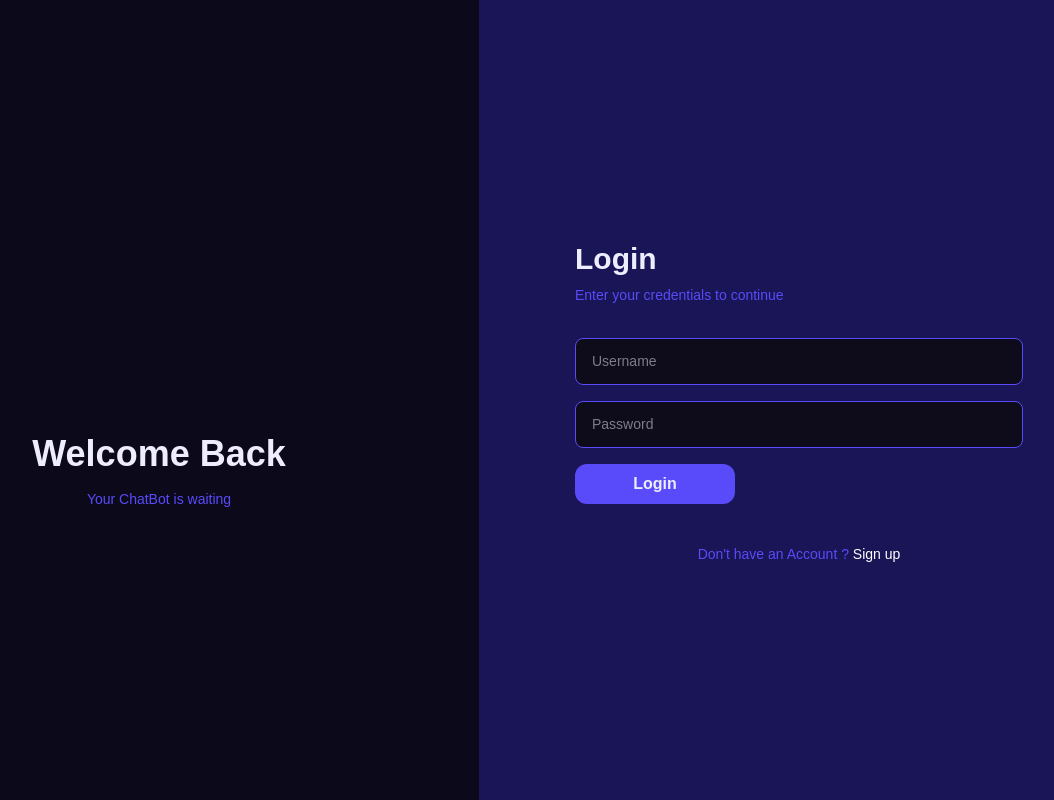
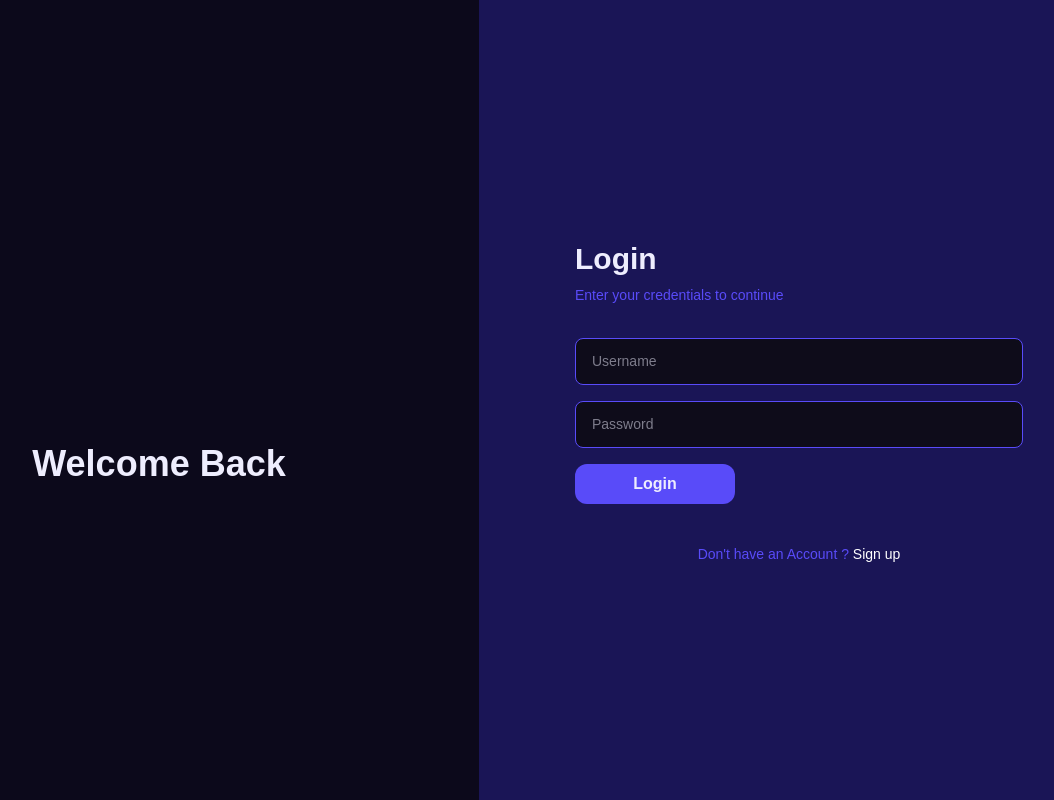
Before and after one commit to CpsPro274/MafiaGame, a React (Vite) app in the folder frontend/: page /login in a window 1280 px wide. Shown: the whole page, without its empty margins (161-1215 px from the left). Built offline with nearby package versions, Linux system fonts and the light colour scheme; grey boxes are pictures that could not be loaded.

Commit message:
Frontend

```diff
--- a/frontend/src/pages/Login.jsx
+++ b/frontend/src/pages/Login.jsx
@@ -138,7 +138,6 @@ function Login() {
                         <AnimatedLogo/>
                     </div>
                     <h1>Welcome Back</h1>
-                    <p>Your ChatBot is waiting</p>
                 </div>
             </div>
             <div className={styles.rightSection}>
--- a/frontend/src/pages/styles/Login.module.css
+++ b/frontend/src/pages/styles/Login.module.css
@@ -49,11 +49,6 @@ body,
   color: #eeedfe;
   font-size: 2.25rem;
   font-weight: 700;
-}
-.left p{
-  margin: 0;
-  color: #594bf9;
-  font-size: 0.875rem;
 }
 
 .rightSection{
```
